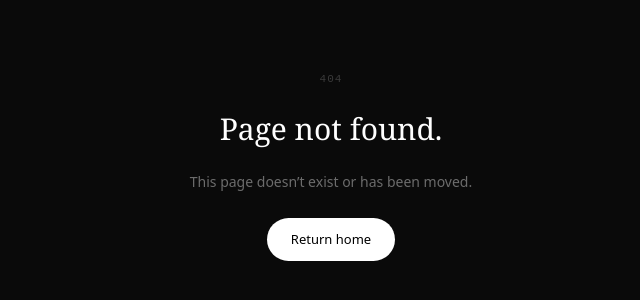
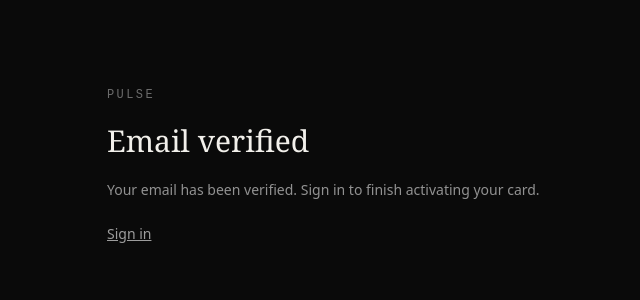
Before and after one commit to zac-ad/NFC-PULSE, a Next.js app: page /activate/verified in a window 1280 px wide. Before the commit this address had no page. Shown: the part 234-534 px from the top of the page, without its empty margins (309-949 px from the left). Built offline with nearby package versions, Linux system fonts and the light colour scheme.

Commit message:
feat: add verified activation resume page

```diff
--- /dev/null
+++ b/app/activate/verified/page.tsx
@@ -0,0 +1,63 @@
+'use client';
+
+import { useEffect, useState } from 'react';
+import { useSearchParams, useRouter } from 'next/navigation';
+import Link from 'next/link';
+import { createSupabaseBrowserClient } from '@/lib/supabaseBrowser';
+
+export default function ActivationVerifiedPage() {
+  const params = useSearchParams();
+  const router = useRouter();
+  const requestId = params.get('request') || '';
+  const [working, setWorking] = useState(false);
+  const [message, setMessage] = useState('Your email has been verified. Sign in to finish activating your card.');
+
+  useEffect(() => { document.title = 'PULSE | Email Verified'; }, []);
+
+  const resume = async () => {
+    if (!requestId || working) return;
+    setWorking(true);
+    setMessage('Checking your sign-in and completing activation…');
+    try {
+      const supabase = createSupabaseBrowserClient();
+      const { data: userData, error: userError } = await supabase.auth.getUser();
+      if (userError || !userData.user) {
+        setMessage('Email verified. Sign in with the email you verified, then return here to finish activation.');
+        setWorking(false);
+        return;
+      }
+      const response = await fetch('/api/activate/resume', {
+        method: 'POST',
+        headers: { 'Content-Type': 'application/json' },
+        cache: 'no-store',
+        body: JSON.stringify({ requestId }),
+      });
+      const data = await response.json();
+      if (!response.ok || !data.success) {
+        setMessage(data.error || 'Activation could not be completed.');
+        setWorking(false);
+        return;
+      }
+      router.replace(data.redirect || '/dashboard?activated=1');
+    } catch {
+      setMessage('Something went wrong. Please retry.');
+      setWorking(false);
+    }
+  };
+
+  return (
+    <main className="min-h-screen bg-[#0a0a0a] text-[#f2f0eb] flex items-center justify-center px-6">
+      <section className="w-full max-w-md space-y-5">
+        <p className="font-mono text-xs tracking-[0.2em] text-white/40">PULSE</p>
+        <h1 className="text-3xl font-serif">Email verified</h1>
+        <p className="text-sm leading-relaxed text-white/55">{message}</p>
+        {requestId && (
+          <button onClick={resume} disabled={working} className="w-full rounded-xl border border-white/15 bg-white/5 px-5 py-3 text-sm hover:bg-white/10 disabled:opacity-50 transition">
+            {working ? 'Please wait…' : 'Continue activation'}
+          </button>
+        )}
+        <Link href="/portal" className="inline-block text-sm text-white/60 underline">Sign in</Link>
+      </section>
+    </main>
+  );
+}
```
